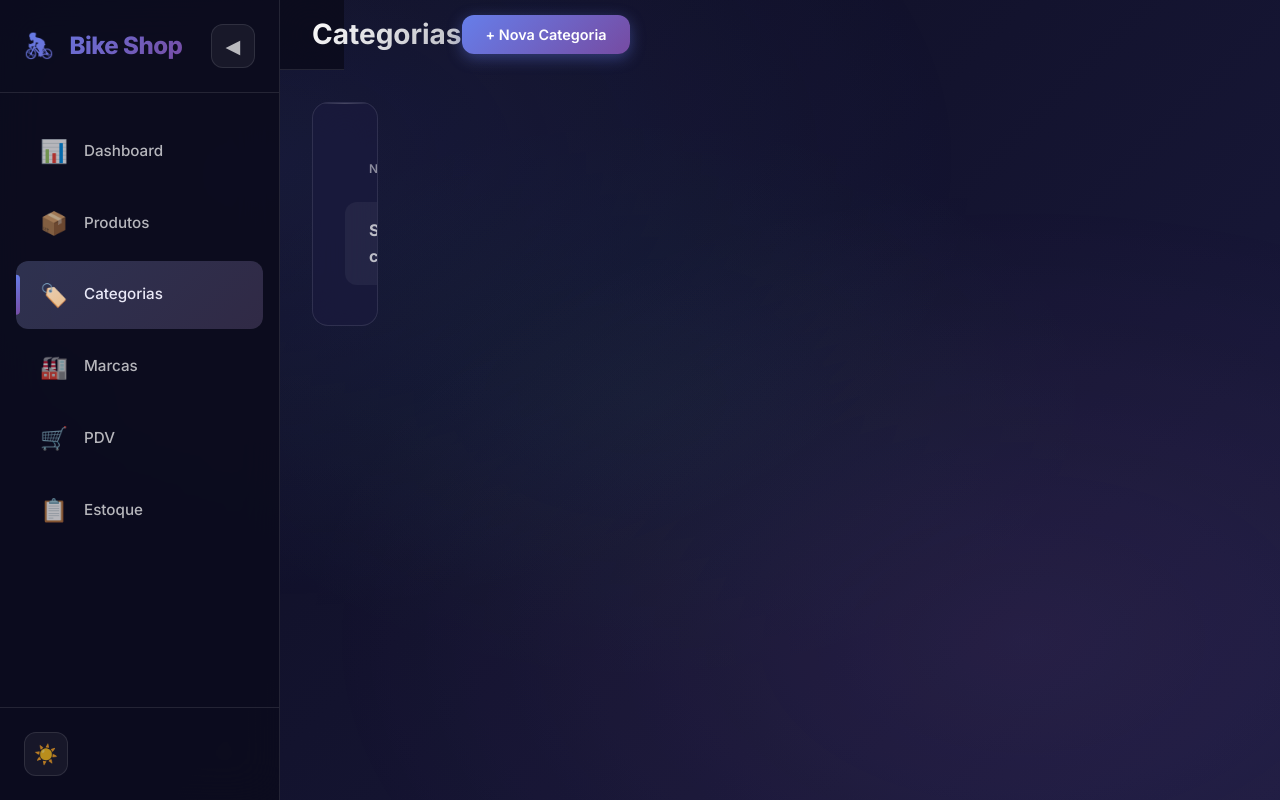
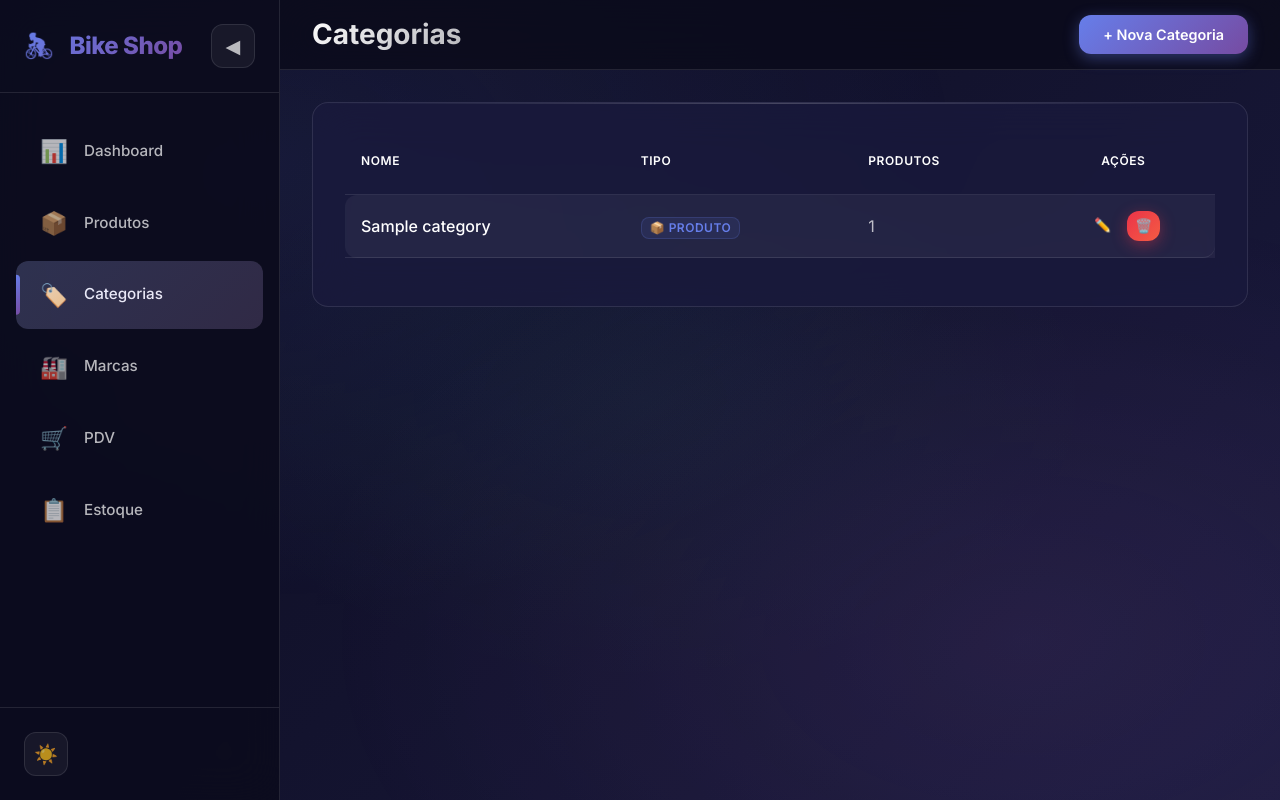
Before and after one commit to marlonigor/bike-shop-erp, a Django app: page /produtos/categorias/ in a window 1280 px wide. Run offline with Django 5.2, Linux system fonts and the light colour scheme; tables that the repository leaves empty hold one stand-in row (values such as "Sample post"); some libraries are stand-ins or nearby versions.

Commit message:
fix(layout): remove grid display from app-container to fix sidebar conflict

```diff
--- a/static/css/styles.css
+++ b/static/css/styles.css
@@ -148,15 +148,14 @@ body::before {
    ============================================ */
 
 .app-container {
-    display: grid;
-    grid-template-columns: var(--sidebar-width) 1fr;
+    display: block;
     min-height: 100vh;
-    transition: grid-template-columns var(--transition-base);
+    position: relative;
 }
 
-.app-container.sidebar-collapsed {
-    grid-template-columns: var(--sidebar-collapsed) 1fr;
-}
+
+/* .app-container.sidebar-collapsed removido pois layout não é mais grid */
+
 
 /* ============================================
    Sidebar - Premium Glass Effect
@@ -356,15 +355,18 @@ body::before {
 }
 
 .content {
+    width: 100%;
     padding: var(--space-xl);
     max-width: 1600px;
 }
+
 
 /* ============================================
    Glass Card Component
    ============================================ */
 
 .card {
+    width: 100%;
     background: var(--color-surface);
     backdrop-filter: blur(20px);
     -webkit-backdrop-filter: blur(20px);
@@ -1427,3 +1436,126 @@ code {
     margin-bottom: var(--space-lg);
     color: var(--color-danger);
 }
+
+/* ============================================
+   Table Styles
+   ============================================ */
+
+.table {
+    width: 100%;
+    border-collapse: collapse;
+    margin-bottom: var(--space-md);
+}
+
+.table th,
+.table td {
+    padding: var(--space-md);
+    text-align: left;
+    border-bottom: 1px solid var(--color-glass-border);
+    color: var(--color-text-secondary);
+}
+
+.table th {
+    font-weight: 600;
+    color: var(--color-text-primary);
+    text-transform: uppercase;
+    font-size: 0.75rem;
+    letter-spacing: 0.05em;
+    padding-bottom: var(--space-lg);
+}
+
+.table tbody tr {
+    transition: background-color var(--transition-fast);
+}
+
+.table tbody tr:hover {
+    background-color: var(--color-glass-hover);
+}
+
+.table td strong {
+    color: var(--color-text-primary);
+    font-weight: 500;
+}
+
+.table .text-center {
+    text-align: center;
+}
+
+.table .text-right {
+    text-align: right;
+}
+
+.table .actions {
+    display: flex;
+    gap: var(--space-sm);
+    justify-content: center;
+}
+
+/* ============================================
+   Badge Styles
+   ============================================ */
+
+.badge {
+    display: inline-flex;
+    align-items: center;
+    padding: 4px 8px;
+    border-radius: var(--radius-sm);
+    font-size: 0.75rem;
+    font-weight: 600;
+    line-height: 1;
+    background: var(--color-surface);
+    color: var(--color-text-secondary);
+    border: 1px solid var(--color-glass-border);
+}
+
+.badge-primary {
+    background: rgba(102, 126, 234, 0.1);
+    color: var(--color-primary);
+    border-color: rgba(102, 126, 234, 0.2);
+}
+
+.badge-success {
+    background: rgba(56, 239, 125, 0.1);
+    color: var(--color-success);
+    border-color: rgba(56, 239, 125, 0.2);
+}
+
+.badge-warning {
+    background: rgba(242, 201, 76, 0.1);
+    color: var(--color-warning);
+    border-color: rgba(242, 201, 76, 0.2);
+}
+
+.badge-danger {
+    background: rgba(244, 92, 67, 0.1);
+    color: var(--color-danger);
+    border-color: rgba(244, 92, 67, 0.2);
+}
+
+/* ============================================
+   Button Styles (Ensure override)
+   ============================================ */
+.btn-sm {
+    padding: 4px 8px;
+    font-size: 0.85rem;
+}
+
+/* ============================================
+   Layout Corrections
+   ============================================ */
+#category-table,
+#brand-table,
+#product-table {
+    width: 100% !important;
+    max-width: 100% !important;
+    display: block !important;
+    overflow-x: auto !important;
+}
+
+#category-table .table,
+#brand-table .table,
+#product-table .table {
+    width: 100% !important;
+    min-width: 600px;
+    /* Ensure table doesn't collapse too much */
+}
```
Also changed, not shown: other parts of static/css/styles.css (+19 -12 lines).
